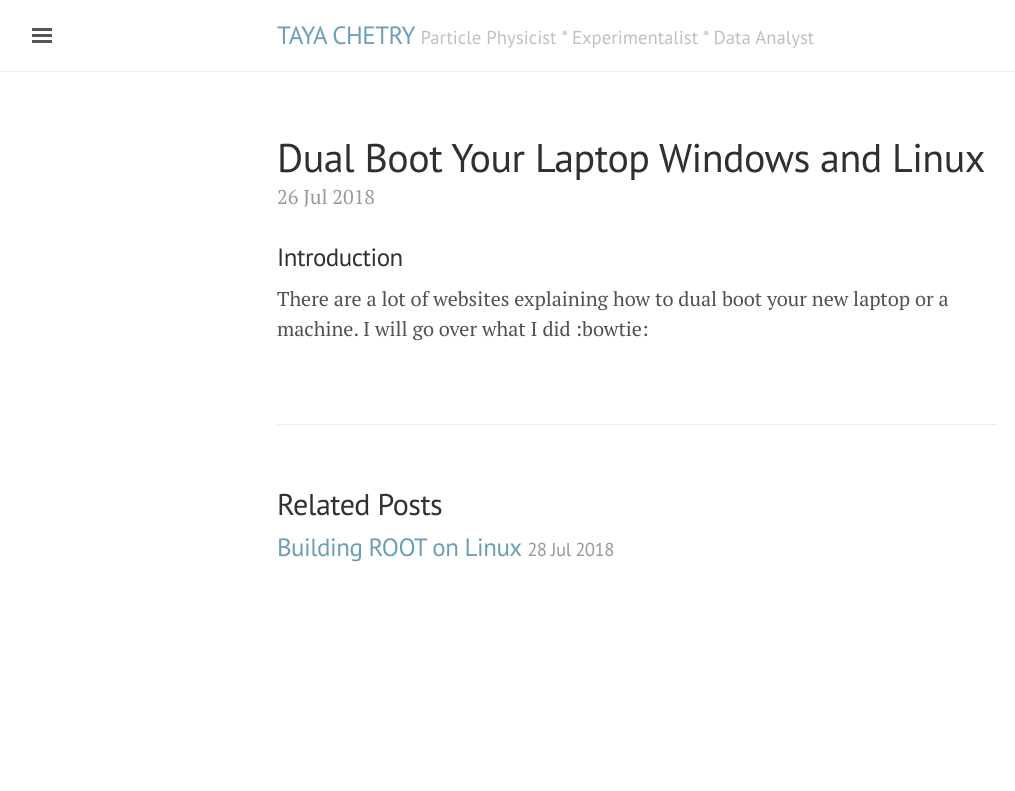
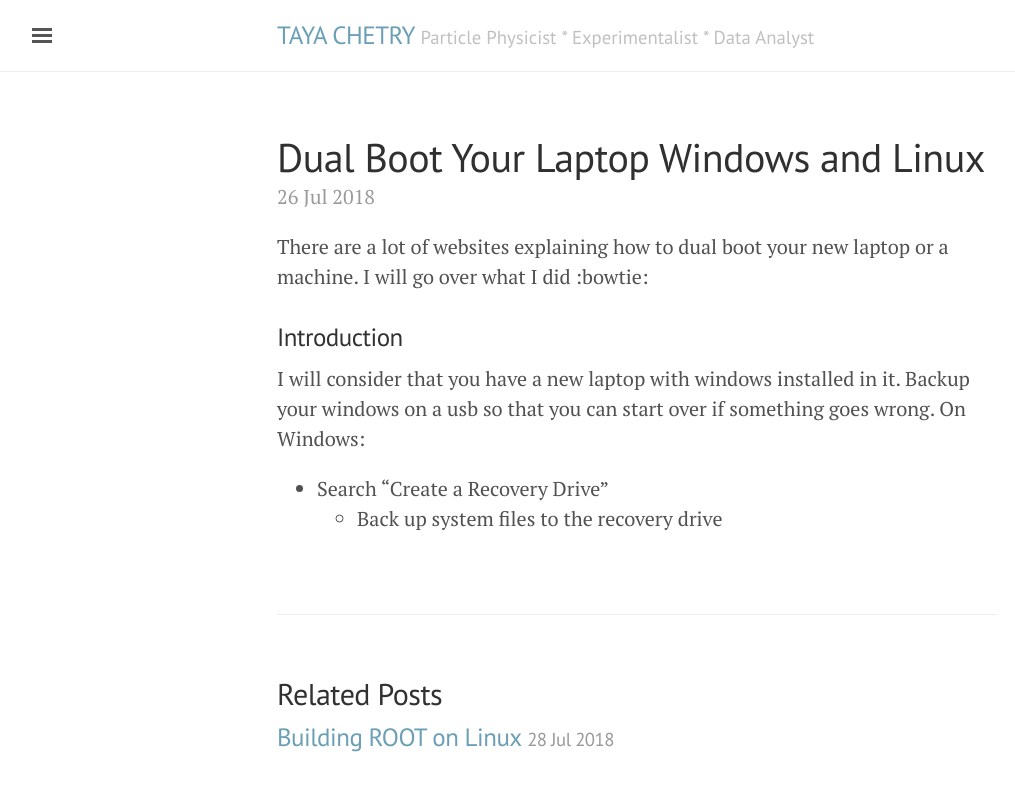
Before and after one commit to tchetry/tchetry.github.io, a Jekyll site: the page built from _posts/2018-07-26-dual-boot-linux-windows.md, in a window 1280 px wide. Shown: the top 791 px of the page, without its empty margins (3-1018 px from the left). Built offline with Jekyll 4.4.1, drawn with Linux system fonts in a browser that asks for light colours.

Commit message:
dual boot update

```diff
--- a/_posts/2018-07-26-dual-boot-linux-windows.md
+++ b/_posts/2018-07-26-dual-boot-linux-windows.md
@@ -3,5 +3,10 @@ layout: post
 title: Dual Boot Your Laptop Windows and Linux
 ---
 
+There are a lot of websites explaining how to dual boot your new laptop or a machine. I will go over what I did :bowtie:
+
 ### Introduction
-There are a lot of websites explaining how to dual boot your new laptop or a machine. I will go over what I did :bowtie:
+I will consider that you have a new laptop with windows installed in it. Backup your windows on a usb so that you can start over if something goes wrong.
+On Windows:
+* Search "Create a Recovery Drive"
+	* Back up system files to the recovery drive
```
